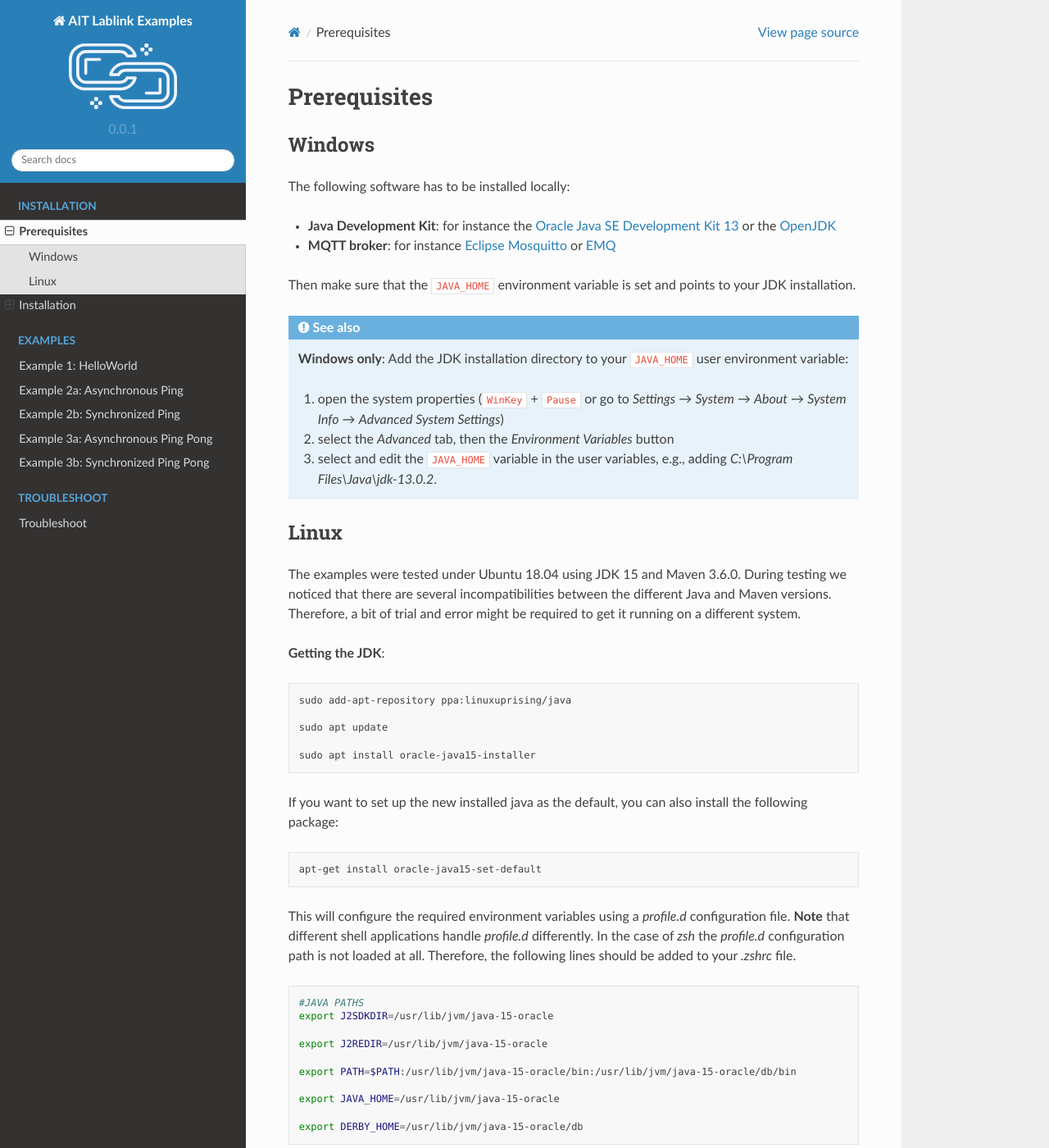
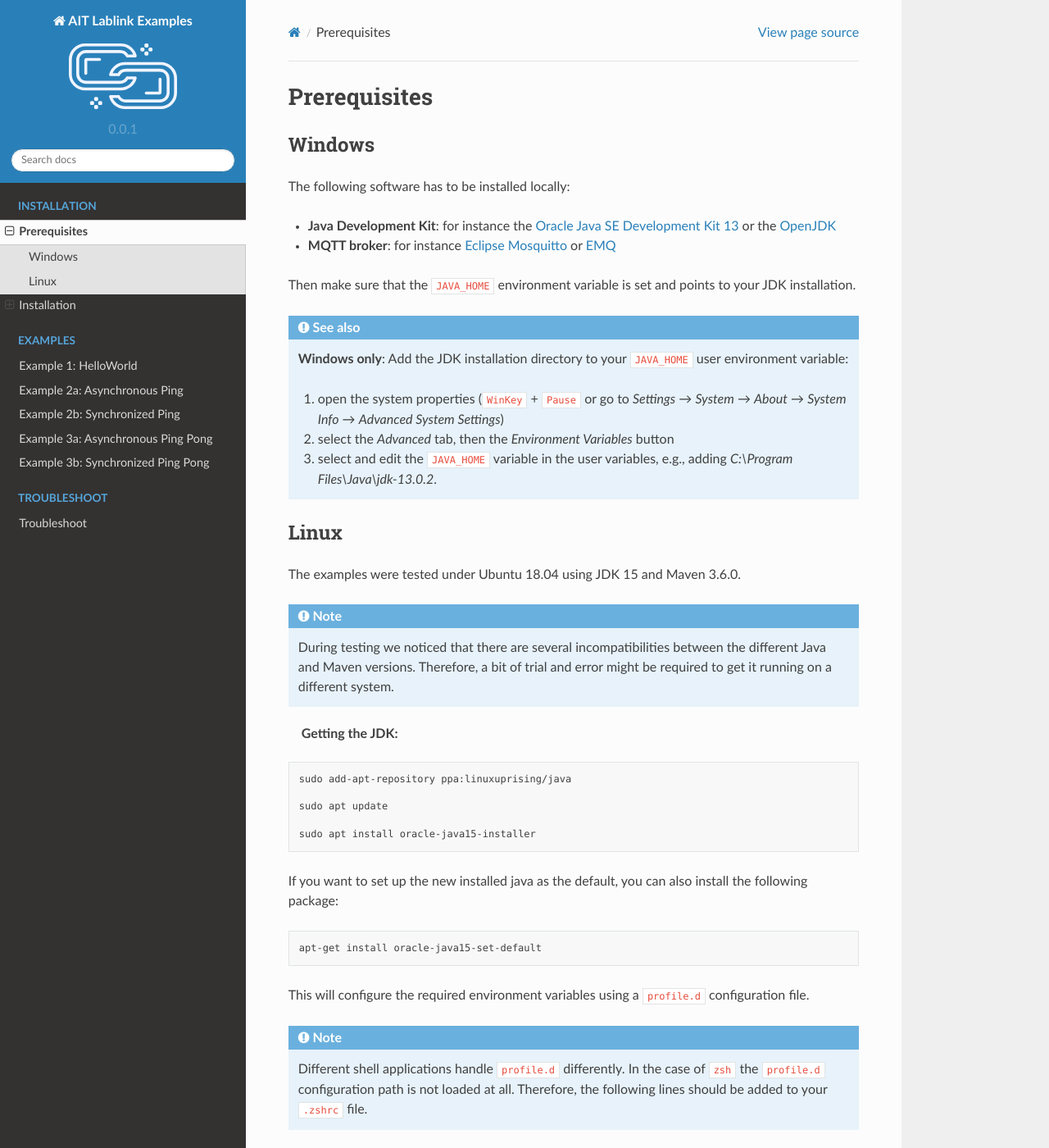
Before and after one commit to AIT-Lablink/lablink-examples, a Sphinx documentation site: the page built from docs/installation.rst, in a window 1280 px wide and 1400 px high. Shown: the whole window at 82% size. Built offline with Sphinx 7.4.7 and the Read the Docs theme 2.0.0, drawn with Linux system fonts in a browser that asks for light colours; some of the changed text lies outside the part shown.

Commit message:
Improve formatting

```diff
--- a/docs/installation.rst
+++ b/docs/installation.rst
@@ -21,9 +21,12 @@ Then make sure that the ``JAVA_HOME`` environment variable is set and points to
 
 Linux
 ------------------------------------------------------------------
-The examples were tested under Ubuntu 18.04 using JDK 15 and Maven 3.6.0. During testing we noticed that there are several incompatibilities between the different Java and Maven versions. Therefore, a bit of trial and error might be required to get it running on a different system.
+The examples were tested under Ubuntu 18.04 using JDK 15 and Maven 3.6.0.
 
-**Getting the JDK**:
+.. note:: During testing we noticed that there are several incompatibilities between the different Java and Maven versions.
+  Therefore, a bit of trial and error might be required to get it running on a different system.
+
+:Getting the JDK:
 
 .. code-block:: bash
 
@@ -39,7 +42,11 @@ If you want to set up the new installed java as the default, you can also instal
 
    apt-get install oracle-java15-set-default
 
-This will configure the required environment variables using a `profile.d` configuration file. **Note** that different shell applications handle `profile.d` differently. In the case of `zsh` the `profile.d` configuration path is not loaded at all. Therefore, the following lines should be added to your `.zshrc` file.
+This will configure the required environment variables using a ``profile.d`` configuration file.
+
+.. note:: Different shell applications handle ``profile.d`` differently.
+  In the case of ``zsh`` the ``profile.d`` configuration path is not loaded at all.
+  Therefore, the following lines should be added to your ``.zshrc`` file.
 
 .. code-block:: bash
 
@@ -54,13 +61,13 @@ This will configure the required environment variables using a `profile.d` confi
 
    export DERBY_HOME=/usr/lib/jvm/java-15-oracle/db
 
-**Getting Maven**:
+:Getting Maven:
 
 .. code-block:: bash
 
    apt-get install maven
 
-**Getting Mosquitto**:
+:Getting Mosquitto:
 
 .. code-block:: bash
 
@@ -92,7 +99,7 @@ For Linux run:
 By default, this will also retrieve all other Lablink resources that are required to run the examples.
 More specifically, the following JAR files are copied to sub-folder *target/dependency*:
 
-* `Configuration Server <https://ait-lablink.readthedocs.io/projects/lablink-config-server>`_: *config-0.0.1-jar-with-dependencies.jar*
+* `Configuration Server <https://ait-lablink.readthedocs.io/projects/lablink-config-server>`_: *config-0.1.0-jar-with-dependencies.jar*
 * `Datapoint Bridge <https://ait-lablink.readthedocs.io/projects/lablink-datapoint-bridge>`_: *dpbridge-0.0.1-jar-with-dependencies.jar*
 * `Simple Sync Host <https://ait-lablink.readthedocs.io/projects/lablink-sync-host)>`_: *sync-0.0.1-jar-with-dependencies.jar*
 
```
